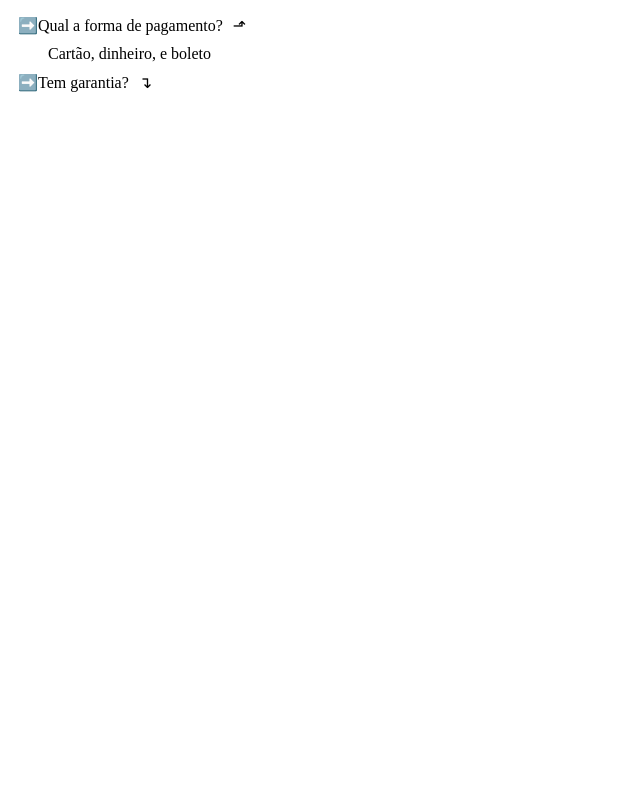
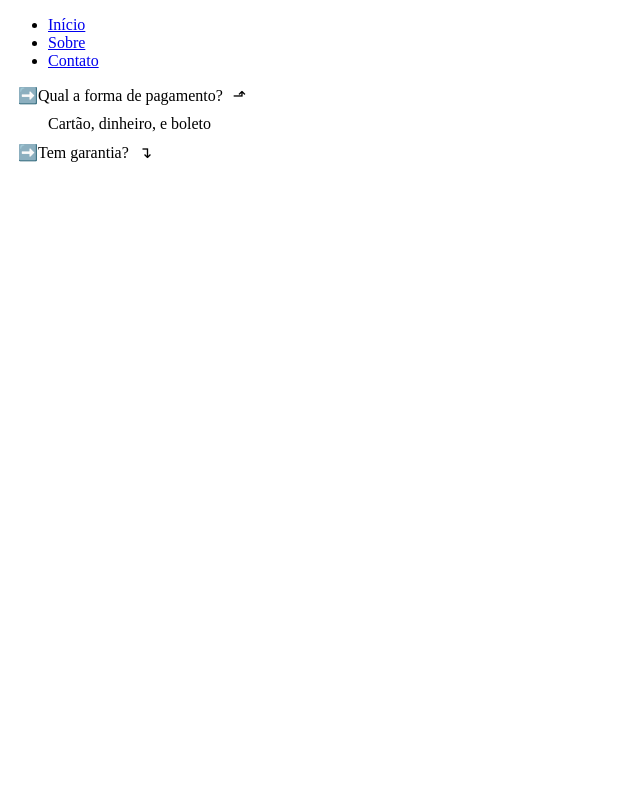
Before and after one commit to GustavoRMendes/curso-javascript, a plain HTML site: page exercitando/index.html in a window 1280 px wide. Shown: the top 800 px of the page, without its empty margins (0-640 px from the left). Drawn offline with Linux system fonts and the light colour scheme.

Commit message:
adicionar scroll com html e css

```diff
--- a/exercitando/index.html
+++ b/exercitando/index.html
@@ -9,28 +9,40 @@
 </head>
 
 <body>
-  <!-- <h1>Título</h1>
-  <p>keydown: Dispara quando qualquer tecla é pressionada. É o evento mais utilizado para capturar teclas pois funciona com todas as teclas, incluindo teclas de função.</p>
-  <p>keypress: Dispara quando uma tecla que gera um caractere é pressionada (como letras, números e alguns símbolos). Não funciona com teclas de função como Shift, Control ou Enter.</p>
-  <p>keyup: Dispara quando qualquer tecla é liberada.</p>
-  <img src="https://a.espncdn.com/photo/2023/0427/r1165146_1296x729_16-9.jpg" width="300" alt="">
-  <h2>Event.Target</h2>
-  <p>Representa o elemento que originalmente disparou o evento.
-    É o elemento que foi clicado, pressionado ou teve alguma outra interação que causou o acionamento do evento.
-    Mesmo que o evento tenha sido propagado para outros elementos, event.target sempre indica o elemento que iniciou a cadeia de eventos.</p>
-  <h2>Event.CurrentTarget</h2>
-  <p>Representa o elemento no qual o manipulador de eventos está anexado.
-    É o elemento que possui o listener de evento que está sendo executado no momento.
-    Em outras palavras, é o elemento que você definiu como o alvo para o evento, usando métodos como addEventListener ou onclick.</p>
-  <p>Use event.target para identificar o elemento que iniciou o evento. <br>
-    Use event.currentTarget para identificar o elemento que possui o listener de evento que está sendo executado.</p> -->
-  <!-- <script src="script.js"></script> -->
+  <nav class="menu">
+    <ul>
+      <li><a href="#inicio">Início</a></li>
+      <li><a href="#sobre">Sobre</a></li>
+      <li><a href="#contato">Contato</a></li>
+    </ul>
+  </nav>
   <dl class="dl">
     <dt class="pergunta">Qual a forma de pagamento?</dt>
     <dd class="resposta">Cartão, dinheiro, e boleto</dd>
     <dt class="pergunta">Tem garantia?</dt>
     <dd class="resposta">Sim</dd>
   </dl>
+  <br><br><br><br><br><br><br><br><br><br>
+  <br><br><br><br><br><br><br><br><br><br>
+  <br><br><br><br><br><br><br><br><br><br>
+  <br><br><br><br><br><br><br><br><br><br>
+  <br><br><br><br><br><br><br><br><br><br>
+  <br><br><br><br><br><br><br><br><br><br>
+  <h1 id="inicio">Início</h1>
+  <br><br><br><br><br><br><br><br><br><br>
+  <br><br><br><br><br><br><br><br><br><br>
+  <br><br><br><br><br><br><br><br><br><br>
+  <br><br><br><br><br><br><br><br><br><br>
+  <br><br><br><br><br><br><br><br><br><br>
+  <br><br><br><br><br><br><br><br><br><br>
+  <h1 id="sobre">Sobre</h1>
+  <br><br><br><br><br><br><br><br><br><br>
+  <br><br><br><br><br><br><br><br><br><br>
+  <br><br><br><br><br><br><br><br><br><br>
+  <br><br><br><br><br><br><br><br><br><br>
+  <br><br><br><br><br><br><br><br><br><br>
+  <br><br><br><br><br><br><br><br><br><br>
+  <h1 id="contato">Contato</h1>
   <script src="teste.js"></script>
 </body>
 
--- a/exercitando/style.css
+++ b/exercitando/style.css
@@ -1,3 +1,7 @@
+html {
+  scroll-behavior: smooth;
+  scroll-snap-type: proximity;
+}
 .dark {
   background-color: #222;
   color: white;
```
